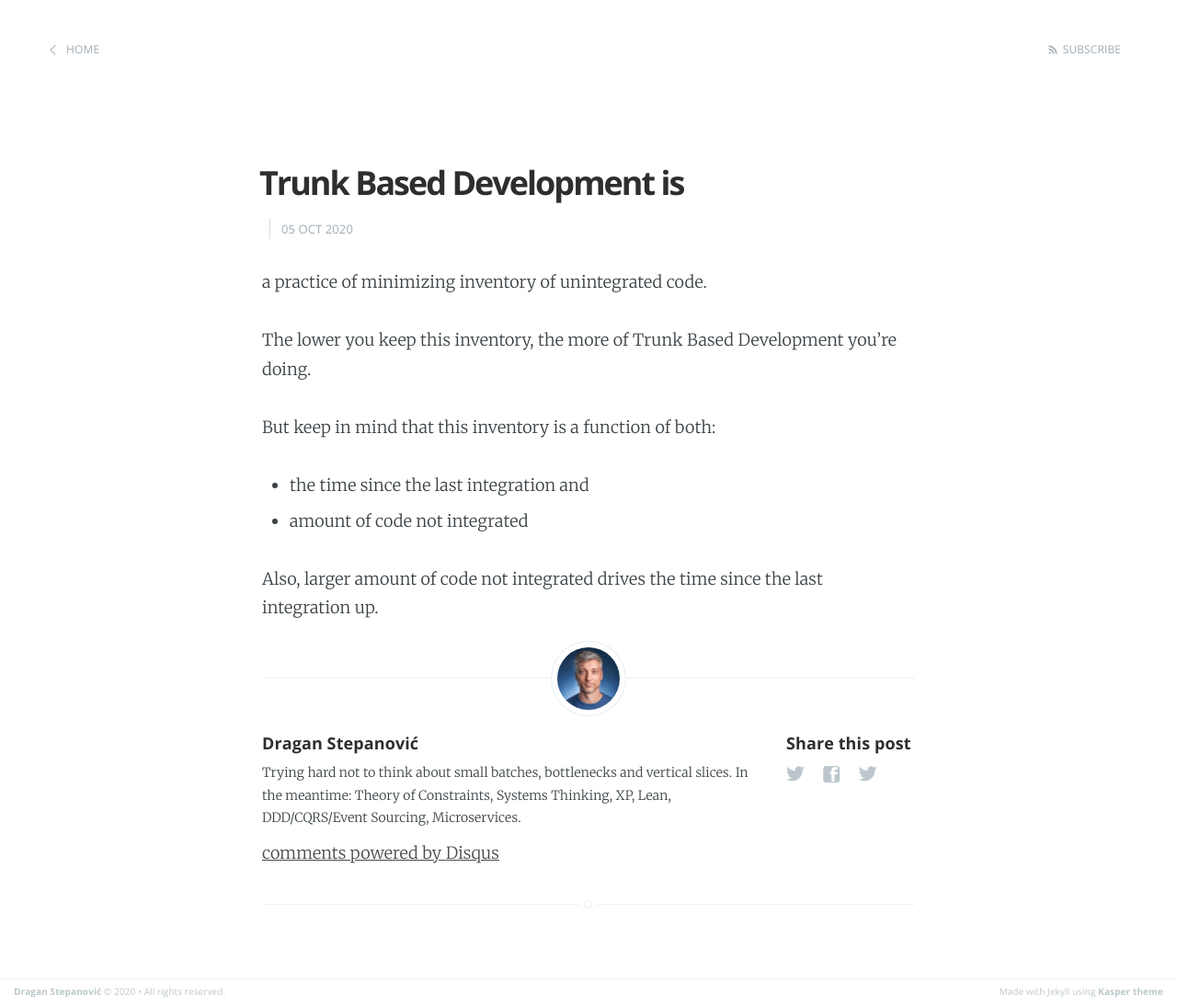
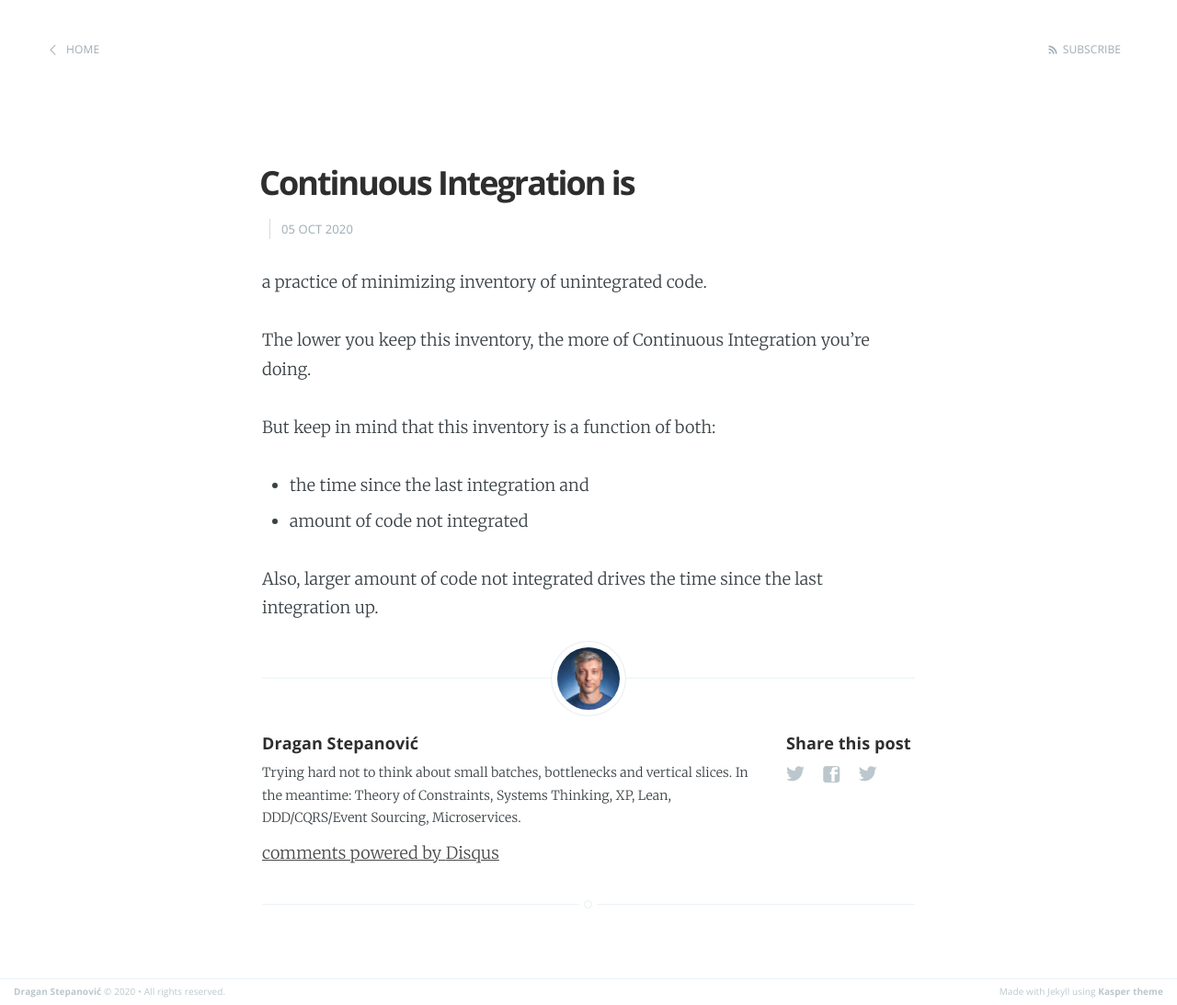
Before and after one commit to dragan-stepanovic/dragan-stepanovic.github.io, a Jekyll site: the page built from _posts/2020-10-05-CI-is-keeping-inventory-low.md, in a window 1280 px wide. Shown: the whole page at 92% size. Built offline with Jekyll 4.4.1, drawn with Linux system fonts in a browser that asks for light colours; our own code applies the rules of GitHub Pages for plain Markdown files; comment, search, counter and statistics services are not loaded.

Commit message:
Update and rename 2020-10-05-tbd-is-keeping-inventory-low.md to 2020-10-05-CI-is-keeping-inventory-low.md

```diff
--- a/_posts/2020-10-05-tbd-is-keeping-inventory-low.md
+++ b/_posts/2020-10-05-CI-is-keeping-inventory-low.md
@@ -1,10 +1,10 @@
 ---
-title: Trunk Based Development is
+title: Continuous Integration is
 ---
 
 a practice of minimizing inventory of unintegrated code.
 
-The lower you keep this inventory, the more of Trunk Based Development you're doing.
+The lower you keep this inventory, the more of Continuous Integration you're doing.
 
 But keep in mind that this inventory is a function of both:
 - the time since the last integration and
```
